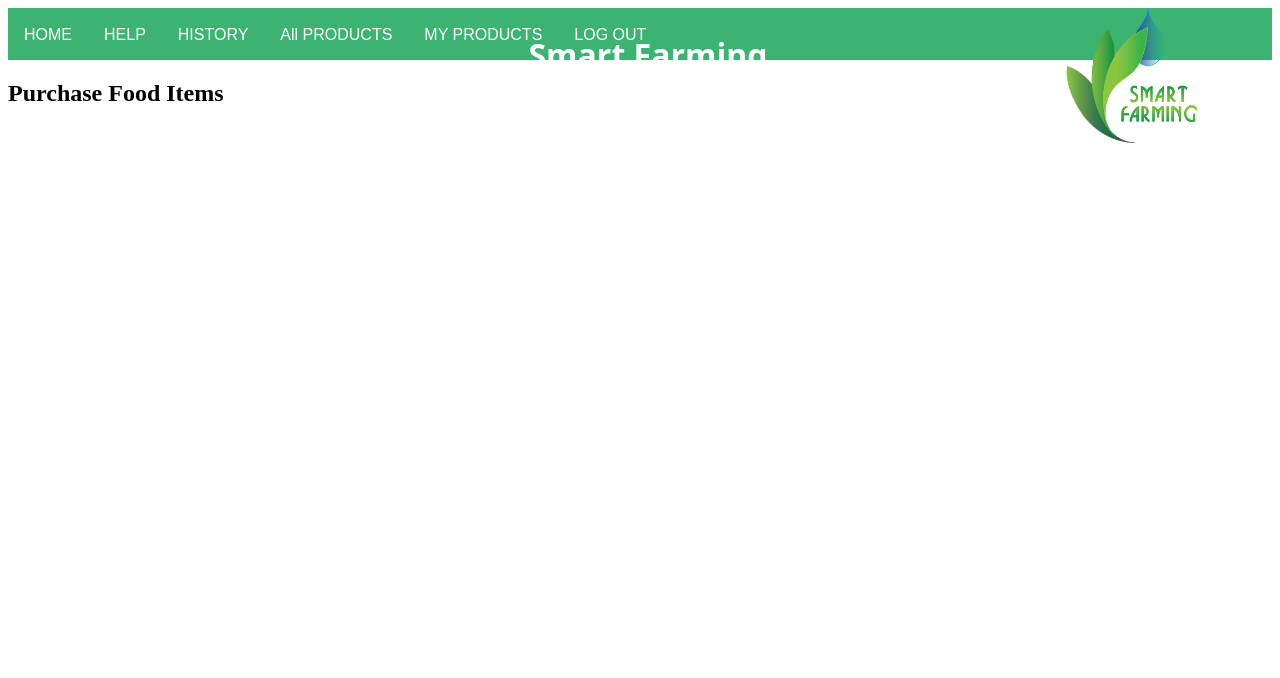
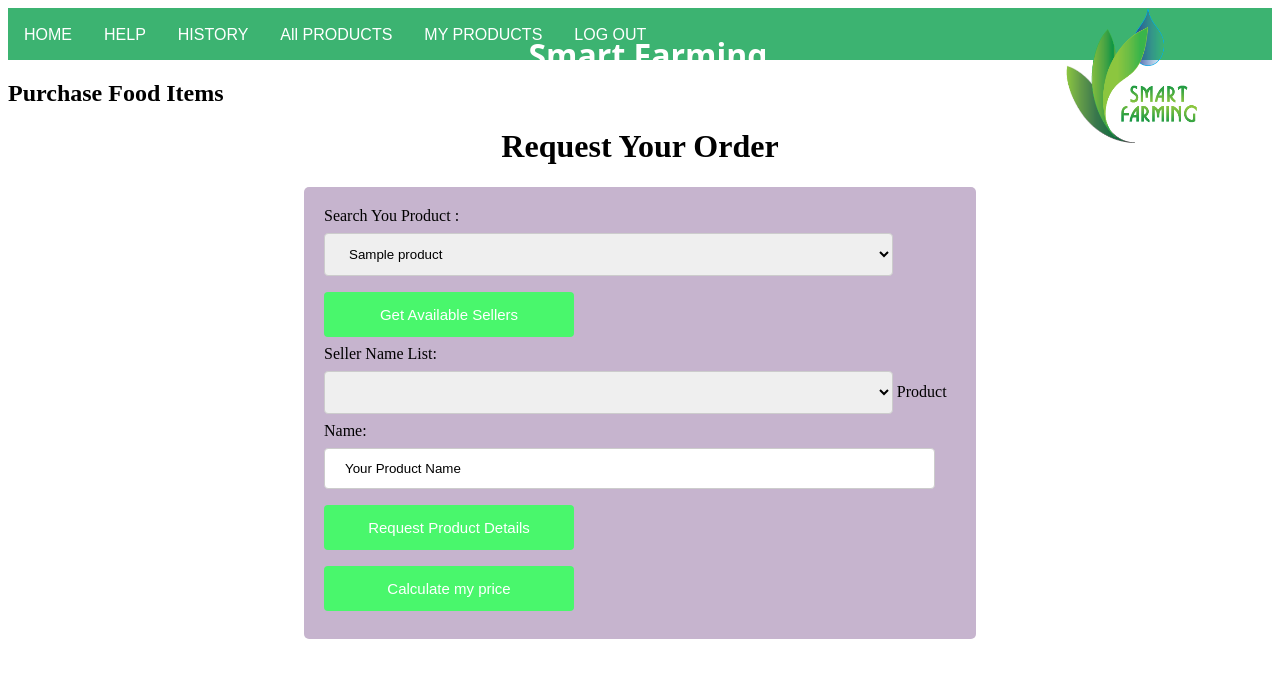
Before and after one commit to ThamaliMadusha/NewSF, a PHP site: page /buyitems.php in a window 1280 px wide. Shown: the top 678 px of the page. Run offline with PHP 8.4, Linux system fonts and the light colour scheme; a user stored in the database is signed in; tables that the repository leaves empty hold one stand-in row (values such as "Sample post"); lists and menus that the app fills with data are empty.

Commit message:
Request Order Page

```diff
--- a/buyitems.php
+++ b/buyitems.php
@@ -1,3 +1,158 @@
 <?php include("includes/wateringhead.php"); ?>
 <div>
 	<h2>Purchase Food Items</h2>
+<?php  require "connection/connection.php";
+session_start();
+$pselected='Your Product Name';
+if($_SESSION["buyer"] != true){
+    ?>
+    <script type="text/Javascript">
+    window.location="login.php";
+    exit();
+
+    </script>
+    <?php
+}
+
+
+if(isset($_POST["submitpurchase"])){
+    mysqli_query($link,"INSERT INTO myorder VALUES('','$_POST[pname]','$_POST[sellername]','$_POST[unitprice]', '$_POST[oqty]','$_POST[fprice]', '$_SESSION[buyer]','Not Approved')");
+    $msg = "Order Purchased Success Fully";
+                echo "<script type='text/javascript'>
+                alert('$msg');
+                </script>";
+
+}
+    ?>
+<html>
+<head>
+<title> Order</title>
+<link rel="stylesheet" type="text/css" href="css/loginstyle.css">
+</head>
+<body>
+
+<h1> Request Your Order </h1>
+<div class="hello">
+	<form name="buyerreg" action="buyitems.php" method="POST">
+		Search You Product :<br>
+		<!-- Get product list from the datbase -->
+        <select name="pname1"  id="">
+            <?php
+      $res=mysqli_query($link,"SELECT iname from products");
+        while($row=mysqli_fetch_array($res))
+         {
+             echo"<option>";
+             echo $row["iname"];
+            echo "</option>";
+            }
+
+            ?>
+        </select>
+        <input type="submit" value="Get Available Sellers" name="submitproduct" style="width:250px;"> <br>
+		Seller Name List:<br>
+        <!-- Get available seller names -->
+        <select name="sellername" id="">
+            <?php
+            if(isset($_POST["submitproduct"])){
+                $pselected=$_POST['pname1'];
+      $res=mysqli_query($link,"SELECT sellername from products where pname= '$_POST[pname1]'");
+        while($row=mysqli_fetch_array($res))
+         {
+             echo"<option>";
+             echo $row["sellername"];
+            echo "</option>";
+            }
+
+
+        }
+
+        ?>
+        </select>
+        Product Name:<br>
+        <input type="text" value="<?php echo $pselected; ?>" name="productname"><br>
+        <input type="submit" value="Request Product Details" name="alldetails" style="width:250px;"> <br>
+     <!-- get all the product details -->
+     <?php
+
+            if(isset($_POST["alldetails"])){
+        $res=mysqli_query($link,"SELECT * FROM products WHERE pname='$_POST[productname]'&& sellername='$_POST[sellername]'");
+        while($row=mysqli_fetch_array($res))
+         {
+
+
+             $pname=$row["iname"];
+             $quantity=$row["quantity"];
+             $unitprice=$row["unitprice"];
+             $sellername=$row["sellername"];
+
+
+
+        }
+        ?>
+        Product Name:<br>
+        <input type="text" value="<?php echo $pname; ?>" name="pname" readonly><br>
+        Seller Name:<br>
+        <input type="text" value="<?php echo $sellername; ?>" name="sellername" readonly><br>
+        Unit Price:<br>
+        <input type="number" value="<?php echo $unitprice; ?>" name="unitprice" readonly><br>
+        Available Product Quantity:<br>
+        <input type="number" value="<?php echo $quantity; ?>" name="aqty" readonly><br>
+        Order Your Quantity:<br>
+        <input type="number" name="oqty"><br>
+
+<?php
+     }
+        ?>
+             <input type="submit" value="Calculate my price" name="pricecal" style="width:250px;"> <br>
+
+                <?php
+         if(isset($_POST["pricecal"])){
+             if( $_POST['oqty']>$_POST['aqty']){
+                $error = "Ordered quantity Should not exceed the available quantity";
+                echo "<script type='text/javascript'>
+                alert('$error');
+                </script>";
+
+             }elseif($_POST['oqty']==0 ||$_POST['oqty']==null){
+                $error = "Ordered quantity Should be at least 1";
+                echo "<script type='text/javascript'>
+                alert('$error');
+                </script>";
+               }else
+             {
+                $pname1= $_POST['iname'];
+                $agentname2=$_POST['sellername'];
+                $unitprice=$_POST['unitprice'];
+                $aqty=$_POST['aqty'];
+                $oqty=$_POST['oqty'];
+                $total=($_POST['unitprice']*$_POST['oqty']);
+                ?>
+
+
+
+        Product Name:<br>
+        <input type="text" value=<?php echo $pname1; ?> name="iname" readonly><br>
+        Agent Name:<br>
+        <input type="text" value=<?php echo $agentname2; ?> name="aname" readonly><br>
+        Unit Price:<br>
+        <input type="number" value=<?php echo $unitprice; ?> name="unitprice" readonly><br>
+        Available Product Quantity:<br>
+        <input type="number" value="<?php echo $aqty; ?>" name="aqty" readonly><br>
+        Ordered Your Quantity:<br>
+        <input type="number" value=<?php echo $oqty;?> name="oqty"><br>
+        Final Price: <br>
+        <input type="number" name="price" value=<?php echo $finalprice; ?>><br>
+        <input type="submit" value="Purchase order" name="submitpurchase">
+                 <?php
+
+             }
+
+         }
+        ?>
+
+
+    </form>
+
+</script>
+</body>
+</html>
```
Also changed, not shown: sellharvestform.php (+20 -5 lines), Imagesdownload.jpg (added).
